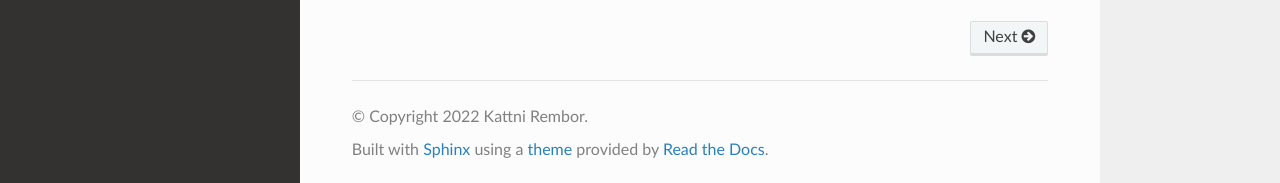
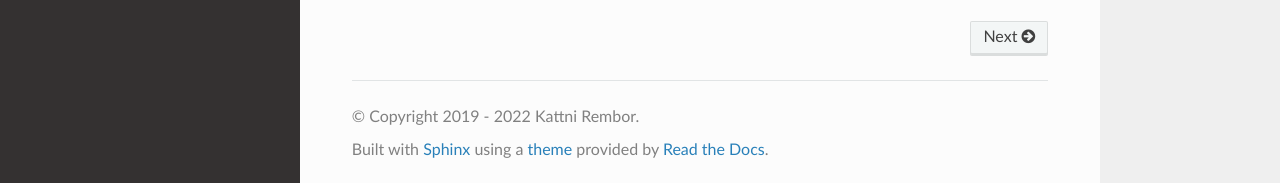
Before and after one commit to adafruit/Adafruit_CircuitPython_VEML7700, a Sphinx documentation site: the page built from docs/index.rst, in a window 1280 px wide and 900 px high, scrolled down 1512 px. Shown: the part 714-897 px from the top of the window. Built offline with Sphinx 7.4.7 and the Read the Docs theme 2.0.0, drawn with Linux system fonts in a browser that asks for light colours; pages that are not in the unit, such as notebooks, are missing from menus; some of the changed lines change nothing that is shown.

Commit message:
Use year duration range for copyright attribution

```diff
--- a/docs/conf.py
+++ b/docs/conf.py
@@ -56,8 +56,14 @@
 
 # General information about the project.
 project = "Adafruit VEML7700 Library"
+creation_year = "2019"
 current_year = str(datetime.datetime.now().year)
-copyright = current_year + " Kattni Rembor"
+year_duration = (
+    current_year
+    if current_year == creation_year
+    else creation_year + " - " + current_year
+)
+copyright = year_duration + " Kattni Rembor"
 author = "Kattni Rembor"
 
 # The version info for the project you're documenting, acts as replacement for
```
